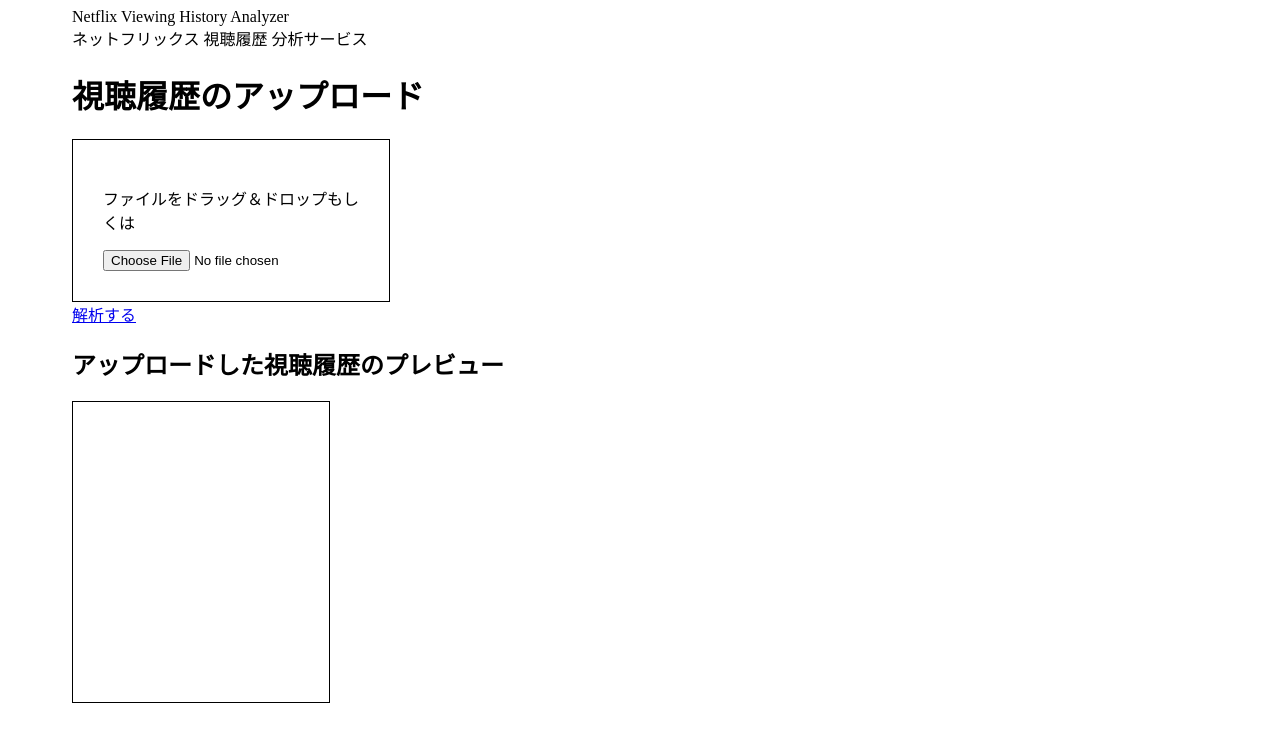
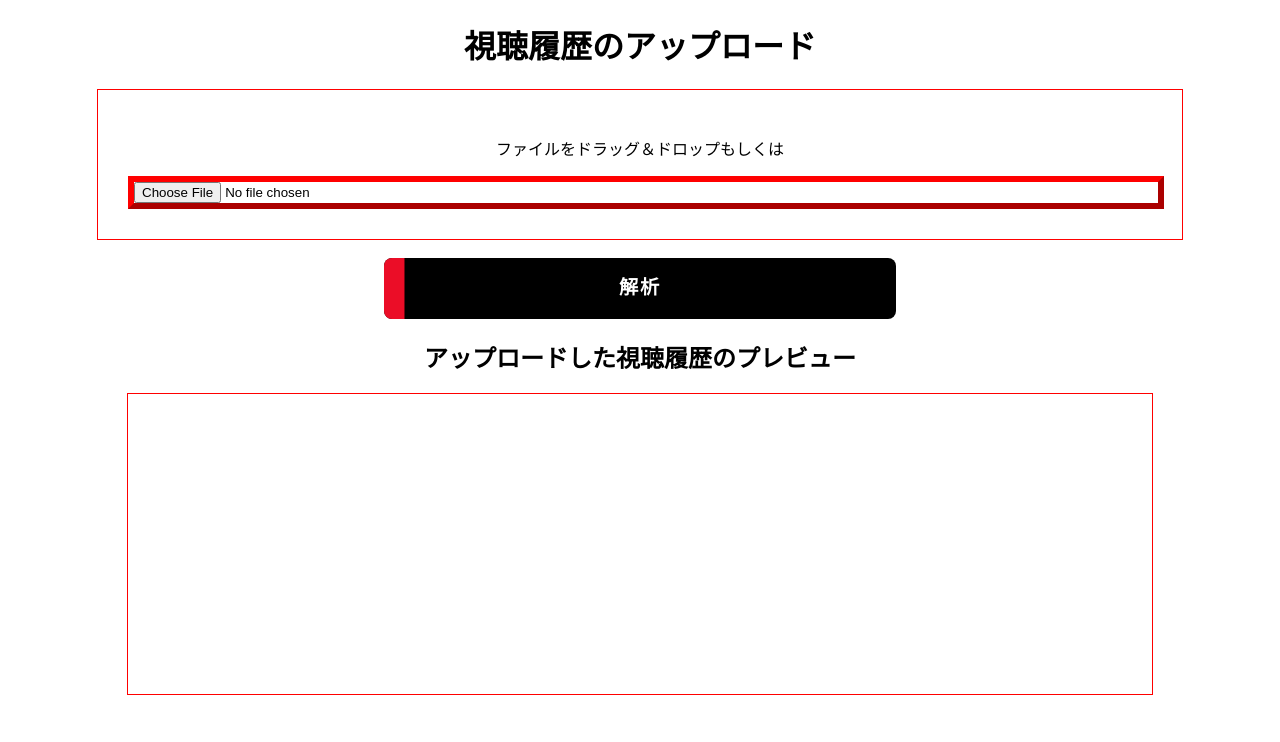
Before and after one commit to takaT6/netflix-viewing-history-analyzer, a Vue app: page / in a window 1280 px wide. Shown: the top 742 px of the page. Built offline with nearby package versions, Linux system fonts and the light colour scheme; the HTML template or start-up script is replaced by a standard one.

Commit message:
chaged css

```diff
--- a/src/App.vue
+++ b/src/App.vue
@@ -1,11 +1,5 @@
 <template>
   <div>
-    Netflix Viewing History Analyzer
-  </div>
-  <div>
-    ネットフリックス 視聴履歴 分析サービス
-  </div>
-  <div id="content">
       <router-view />
   </div>
 </template>
@@ -14,7 +8,4 @@
 </script>
 
 <style>
-#content {
-  width: 90vw;
-}
 </style>
--- a/src/FileLoader.vue
+++ b/src/FileLoader.vue
@@ -5,7 +5,10 @@
       <p>ファイルをドラッグ＆ドロップもしくは</p>
       <input type="file" id="file-input">
     </div>
-    <router-link to="/result">解析する</router-link>
+    <br>
+    <!-- <div class="btn btn-analyze"> -->
+      <router-link to="/result" class="btn btn-analyze" ><span>解析</span></router-link>
+    <!-- </div> -->
     <h2>アップロードした視聴履歴のプレビュー</h2>
     <div id="preview">
       <table>
@@ -46,7 +49,7 @@ onMounted(() => {
   dropZone.addEventListener('drop', function(e) {
     e.stopPropagation();
     e.preventDefault();
-    this.style.background = '#ffffff'; //背景色を白に戻す
+    this.style.background = '#ffffff';
     var files = e.dataTransfer.files; //ドロップしたファイルを取得
     if (files.length > 1) return alert('アップロードできるファイルは1つだけです。');
     fileInput.files = files; //inputのvalueをドラッグしたファイルに置き換える。
@@ -56,7 +59,9 @@ onMounted(() => {
 
 const previewFile = (file: File) => {
   if(file.type.match("text/csv")){
-    console.log("hoge")
+    movieList.splice(0);
+  }else {
+    alert('csvファイルを選択してください。');
   }
   var fr = new FileReader();
   fr.readAsText(file);
@@ -78,17 +83,25 @@ const previewFile = (file: File) => {
 </script>
 
 <style>
+#drop-zone {
+  border: 1px solid red;
+  margin: 0 auto;
+  padding: 30px;
+  width: 80vw;
+}
+
 #preview {
-  width: 20vw;
+  width: 80vw;
+  margin: 0 auto;
   height: 300px;
-  border: 1px solid #000;
+  border: 1px solid red;
   overflow-y: scroll;
 }
 
-#drop-zone {
-  border: 1px solid;
-  padding: 30px;
-  width: 20vw;
+#file-input {
+  border: 6px outset red;
+  background-color: white;
+  color: #000000;
+  width: 80vw;
 }
-
 </style>
--- a/src/index.ts
+++ b/src/index.ts
@@ -6,7 +6,3 @@ import App from './App.vue'
 const app = createApp(App);
 app.use(router);
 app.mount('#app');
-
-// import Body from './vue/Body.vue'
-// const app = createApp(Body)
-// app.mount('#app')
--- a/src/style.css
+++ b/src/style.css
@@ -1,13 +1,81 @@
-@media screen and (min-width: 300px) {
+/* @media screen and (min-width: 300px) {
   html {
     margin: 0px auto;
     padding: 0px;
     width: 90vw;
   }
+} */
+
+html {
+  height: 100%;
 }
 
-html {
-  margin: 0px auto;
-  padding: 0px;
-  width: 90vw;
+#header {
+  background-color: black;
 }
+
+#app-title-en {
+  color: white;
+}
+
+body {
+  margin: 0 auto;
+  background-color: white;
+  color: black;
+  text-align: center;
+}
+
+.btn {
+  font-weight: 700;
+  font-size: 120%;
+  line-height: 1.5;
+  position: relative;
+  display: inline-block;
+  padding: 1rem 4rem;
+  cursor: pointer;
+  -webkit-user-select: none;
+  -moz-user-select: none;
+  -ms-user-select: none;
+  user-select: none;
+  -webkit-transition: all 0.3s;
+  transition: all 0.3s;
+  text-align: center;
+  vertical-align: middle;
+  text-decoration: none;
+  letter-spacing: 0.1em;
+  color: #212529;
+  border-radius: 0.5rem;
+}
+
+.btn-analyze {
+  width: 30vw;
+  overflow: hidden;
+  /* padding: 1.5rem 6rem; */
+  color: #fff;
+  border-radius: 5;
+  background: #000;
+}
+
+.btn-analyze span {
+  position: relative;
+
+}
+
+.btn-analyze:before {
+  position: absolute;
+  top: 0;
+  left: 0;
+  width: 100%;
+  height: 100%;
+  content: '';
+  -webkit-transition: all .5s ease-in-out;
+  transition: all .5s ease-in-out;
+  -webkit-transform: translateX(-96%);
+  transform: translateX(-96%);
+  background: #eb0d27;
+}
+
+.btn-analyze:hover:before {
+  -webkit-transform: translateX(0%);
+  transform: translateX(0%);
+}
```
Also changed, not shown: 1 other file (tests, documents, lock files or other folders).
